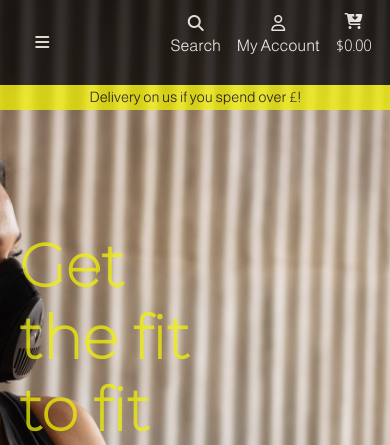
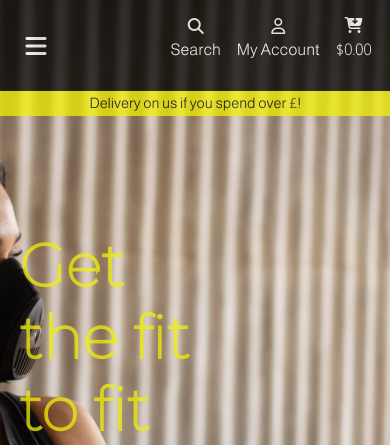
Before and after one commit to Code-Institute-Submissions/PaulSweeney-cmd-Get_The_Fit_Main-cmd, a Django app: page / in a window 390 px wide. Shown: the top 445 px of the page. Run offline with Django 3.2, Linux system fonts and the light colour scheme; some libraries are stand-ins or nearby versions.

Commit message:
Toggler Icon: Altered font size and positioned to sit flush with icons in mobile view

```diff
--- a/static/css/base.css
+++ b/static/css/base.css
@@ -68,11 +68,17 @@ nav.navbar.navbar-expand-lg.navbar-dark.w-100 {
     border: black !important;
 }
 
+/* Nav Toggle */
+
 .navbar-toggler:focus,
 .navbar-toggler:active,
 .navbar-toggler-icon:focus {
     outline: none;
     box-shadow: none;
+}
+i.fas.fa-bars {
+    display: block;
+    font-size: 24px;
 }
 
 /* Search Box */
```
